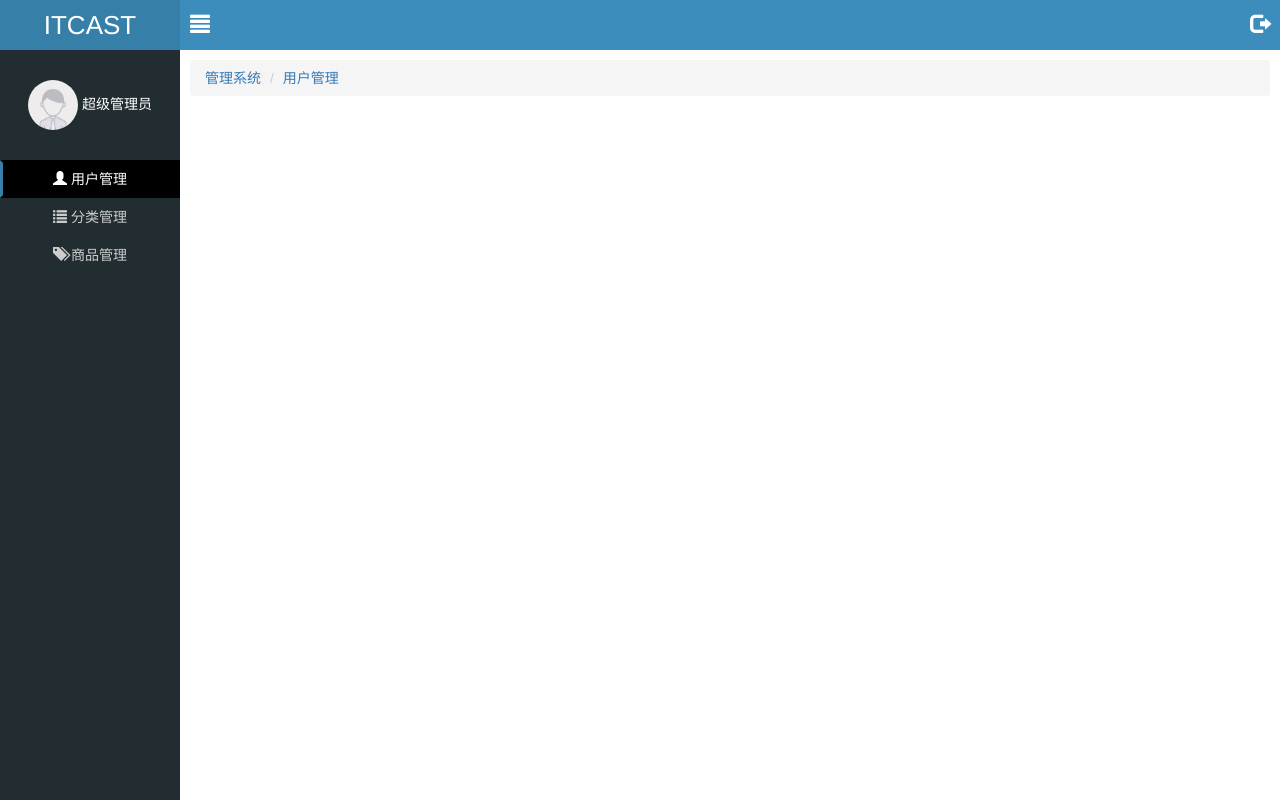
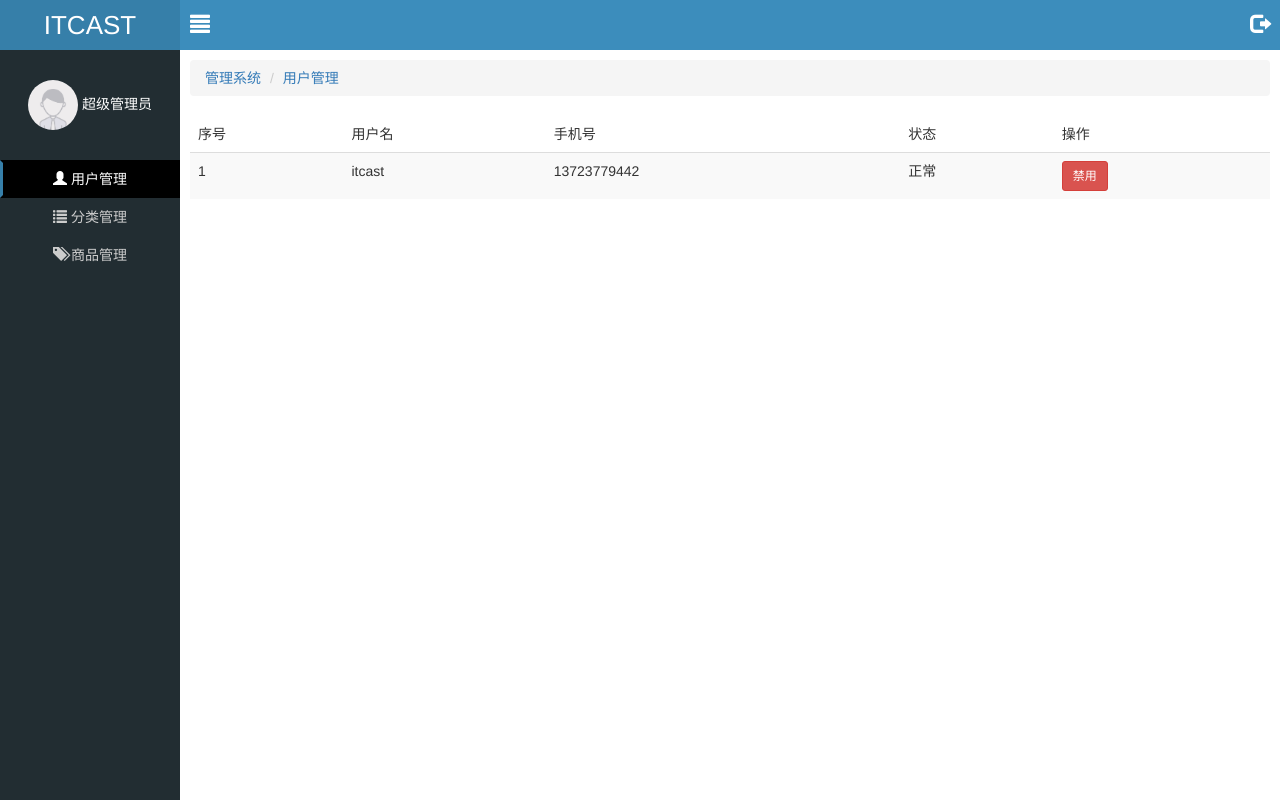
Before and after one commit to linxingli/shopping, a website: page public/back/user.html in a window 1280 px wide. Drawn offline with Linux system fonts and the light colour scheme; no server answers.

Commit message:
创建user分支

```diff
--- a/public/back/css/common.css
+++ b/public/back/css/common.css
@@ -155,3 +155,5 @@ html,body {
     height: 400px;
     background-color: skyblue;
 }
+
+/* ---------------- user部分 --------------- */
--- a/public/back/user.html
+++ b/public/back/user.html
@@ -55,7 +55,29 @@
                 <li class="active"><a href="index.html">管理系统</a></li>
                 <li><a href="user.html">用户管理</a></li>
             </ol>
-
+            <!-- 表格 -->
+            <table class="table table-striped">
+                <thead>
+                    <tr>
+                        <td>序号</td>
+                        <td>用户名</td>
+                        <td>手机号</td>
+                        <td>状态</td>
+                        <td>操作</td>
+                    </tr>
+                </thead>
+                <tbody>
+                    <tr>
+                        <td>1</td>
+                        <td>itcast</td>
+                        <td>13723779442</td>
+                        <td>正常</td>
+                        <td>
+                            <button class="btn btn-danger btn-sm">禁用</button>
+                        </td>
+                    </tr>
+                </tbody>
+            </table>
         </div>
     </div>
     <!-- logout确认框 -->
```
